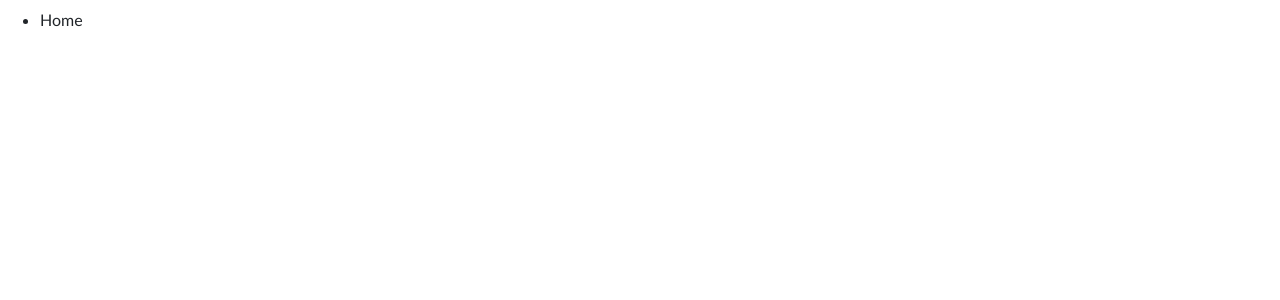
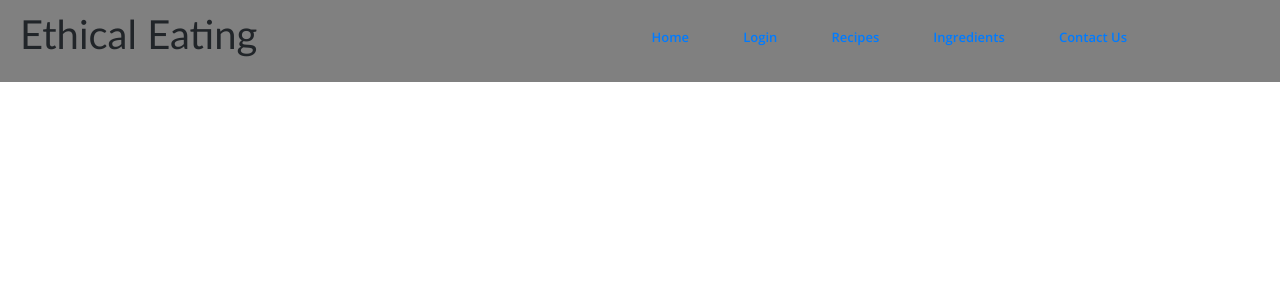
Before and after one commit to LRR19/EthicalPepperjack, a Flask app: page / in a window 1280 px wide. Before the commit the part shown is almost empty. Shown: the top 300 px of the page. Run offline with Flask 2, Linux system fonts and the light colour scheme; some libraries are stand-ins or nearby versions.

Commit message:
Start of Nav Bar

```diff
--- a/flaskr/routes.py
+++ b/flaskr/routes.py
@@ -1,10 +1,10 @@
 from flaskr import app, db_connect
 from flask import render_template, request, redirect, jsonify, url_for, flash, session
-from flask_mysqldb import MySQL
+#from flask_mysqldb import MySQL
 from .db_connect import *
 
 
-mysql = MySQL(app)
+#mysql = MySQL(app)
 
 
 @app.route('/')
--- a/flaskr/static/style.css
+++ b/flaskr/static/style.css
@@ -1,6 +1,55 @@
+/*Font for navigation bar*/
+@import url('https://fonts.googleapis.com/css2?family=Open+Sans:wght@600&display=swap');
+
 *{
 	box-sizing: border-box;
 	font-family:calibri,verdana,arial;
 	line-height: 1.5;
 	margin: 0 auto;
 }
+
+li, a {
+	font-family: 'Open Sans', sans-serif;
+	font-weight: 450;
+	font-size: 13px;
+	color: grey;
+	text-decoration: none;
+}
+
+header {
+	display: flex;
+	justify-content: space-between;
+	align-items: center;
+	background-color: grey;
+	padding-top: 10px;
+	overflow: auto;
+}
+
+h1 {
+	display: inline-block;
+	float: left;
+	margin-left: 20px;
+}
+
+ul {
+	display: inline-block;
+	float: right;
+	margin-right: 10%;
+}
+
+.navlinks {
+	list-style: none;
+}
+
+.navlinks li {
+	display: inline-block;
+	padding: 18px 25px;
+}
+
+.navlinks li a {
+	transition: all 0.2s ease 0s;
+}
+
+.navlinks li a:hover {
+	color: green;
+}
--- a/flaskr/templates/base.html
+++ b/flaskr/templates/base.html
@@ -7,13 +7,19 @@
 	<link rel="stylesheet" href="https://maxcdn.bootstrapcdn.com/bootstrap/4.0.0/css/bootstrap.min.css" integrity="sha384-Gn5384xqQ1aoWXA+058RXPxPg6fy4IWvTNh0E263XmFcJlSAwiGgFAW/dAiS6JXm" crossorigin="anonymous">
 </head>
 	<body>
-		<h1></h1>
-		<h3></h3>
-		<nav>
-			<ul>
-				<li>Home</li>
-			</ul>
-		</nav>
+		<header>
+			<h1 class="title">Ethical Eating</h1>
+			<nav>
+				<ul class="navlinks">
+					<li><a href="#">Home</a></li>
+					<li><a href="#">Login</a></li>
+					<li><a href="#">Recipes</a></li>
+					<li><a href="#">Ingredients</a></li>
+					<li><a href="#">Contact Us<a></li>
+				</ul>
+			</nav>
+		</header>
+
 	<div>
 		{% block content %}
 		{% endblock %}
```
Also changed, not shown: flaskr/templates/login.html (added, +19 -0 lines).
